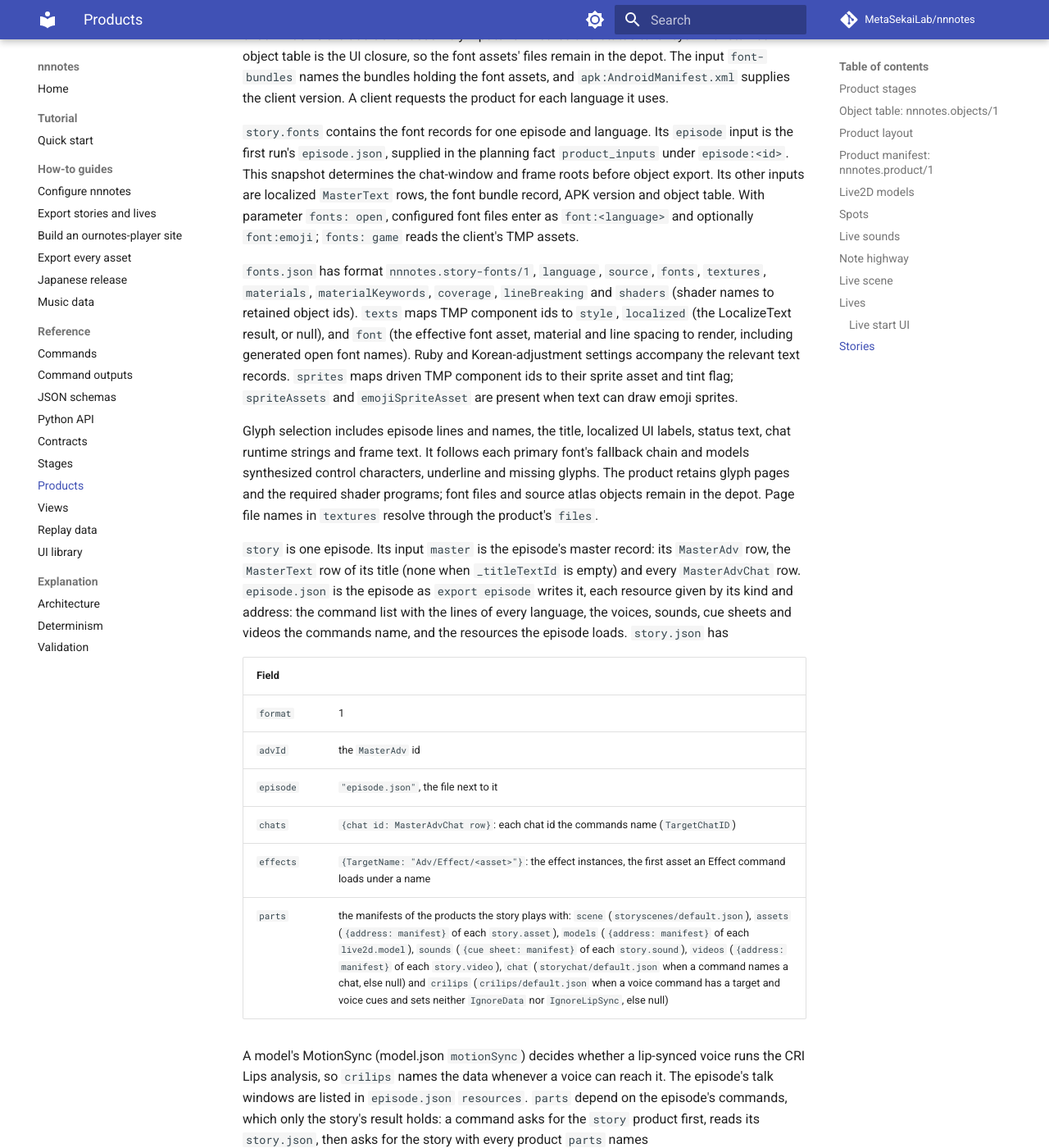
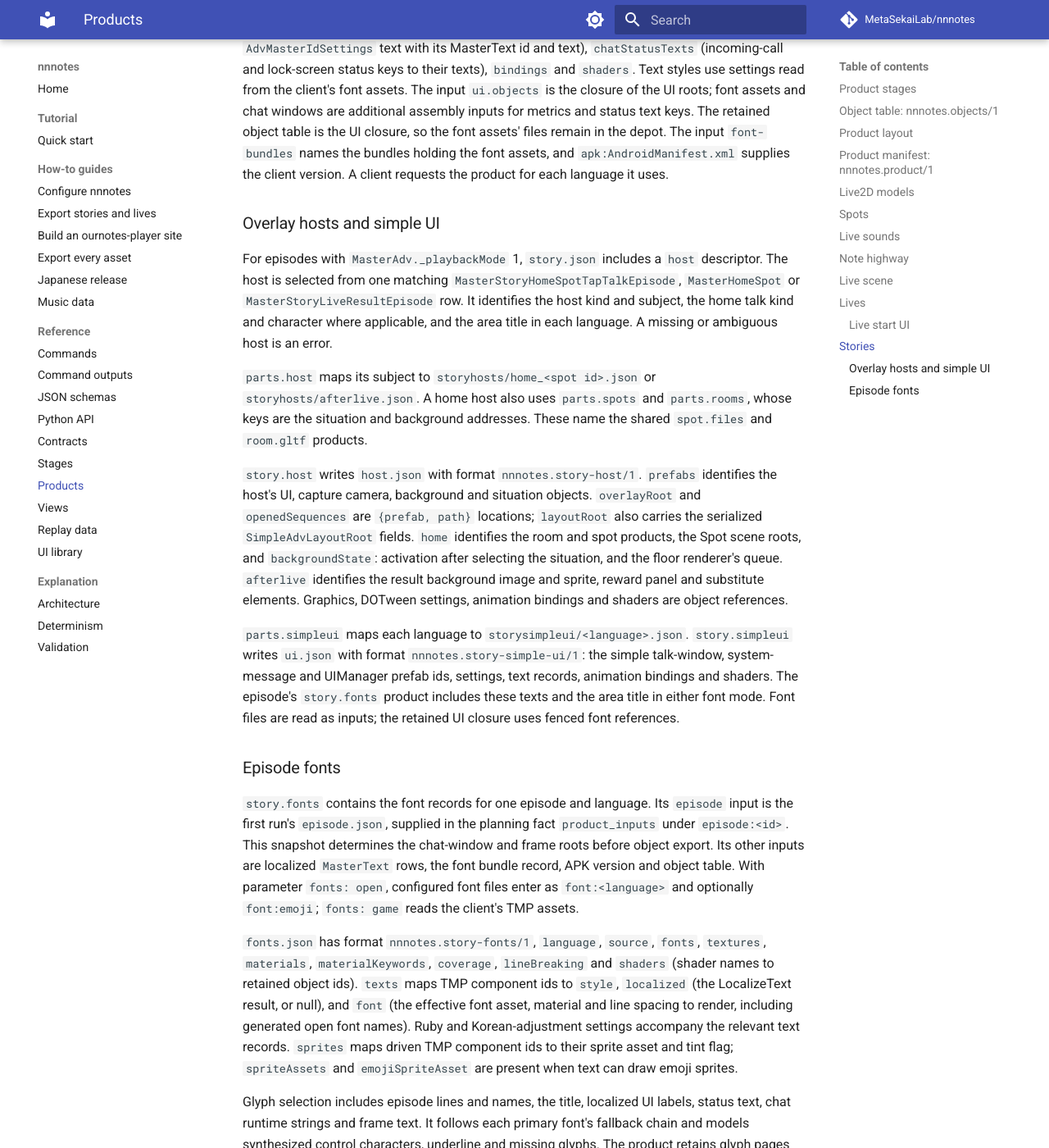
Before and after one commit to MetaSekaiLab/nnnotes, an MkDocs documentation site: the page built from docs/products.md, in a window 1280 px wide and 1400 px high, scrolled down 17931 px. Shown: the whole window at 82% size. Built offline with MkDocs 1.6.1 and Material for MkDocs 9.7.7, drawn with Linux system fonts in a browser that asks for light colours; comment, search, counter and statistics services are not loaded; some of the changed text lies outside the part shown.

Commit message:
docs: describe Overlay story products
Document host selection, simple UI, room object identities and schemas.

```diff
--- a/docs/products.md
+++ b/docs/products.md
@@ -182,6 +182,10 @@ material and each texture is one object of the table, so materials and textures
 texture a material's main slot names is one glTF texture with its own sampler (from the texture's filter, wrap and
 mip count), and textures whose PNG bytes are equal share one glTF image. The `textures` of `room.json` has one entry
 per glTF texture, in glTF order: the Unity texture's name.
+
+`room.json` also records `nodes`, each node's prefab `path` and Mesh object id in glTF node order, and
+`materialIds`, Material object ids in glTF material order. These identify the serialized objects when the room
+is displayed with a host scene's activation and material state.
 
 What draws nothing is not written and `room.json` lists it: a submesh whose material slot is empty
 (`nullMaterialSubmeshes`: `mesh`, object `path` in the prefab, `submesh` index), a MeshFilter without a mesh
@@ -466,6 +470,31 @@ The retained object table is the UI closure, so the font assets' files remain in
 `font-bundles` names the bundles holding the font assets, and `apk:AndroidManifest.xml` supplies the client version.
 A client requests the product for each language it uses.
 
+### Overlay hosts and simple UI
+
+For episodes with `MasterAdv._playbackMode` 1, `story.json` includes a `host` descriptor. The host is selected
+from one matching `MasterStoryHomeSpotTapTalkEpisode`, `MasterHomeSpot` or `MasterStoryLiveResultEpisode` row.
+It identifies the host kind and subject, the home talk kind and character where applicable, and the area title
+in each language. A missing or ambiguous host is an error.
+
+`parts.host` maps its subject to `storyhosts/home_<spot id>.json` or `storyhosts/afterlive.json`. A home host also
+uses `parts.spots` and `parts.rooms`, whose keys are the situation and background addresses. These name the shared
+`spot.files` and `room.gltf` products.
+
+`story.host` writes `host.json` with format `nnnotes.story-host/1`. `prefabs` identifies the host's UI, capture
+camera, background and situation objects. `overlayRoot` and `openedSequences` are `{prefab, path}` locations;
+`layoutRoot` also carries the serialized `SimpleAdvLayoutRoot` fields. `home` identifies the room and spot
+products, the Spot scene roots, and `backgroundState`: activation after selecting the situation, and the floor
+renderer's queue. `afterlive` identifies the result background image and sprite, reward panel and substitute
+elements. Graphics, DOTween settings, animation bindings and shaders are object references.
+
+`parts.simpleui` maps each language to `storysimpleui/<language>.json`. `story.simpleui` writes `ui.json` with
+format `nnnotes.story-simple-ui/1`: the simple talk-window, system-message and UIManager prefab ids, settings,
+text records, animation bindings and shaders. The episode's `story.fonts` product includes these texts and the
+area title in either font mode. Font files are read as inputs; the retained UI closure uses fenced font references.
+
+### Episode fonts
+
 `story.fonts` contains the font records for one episode and language. Its `episode` input is the first run's
 `episode.json`, supplied in the planning fact `product_inputs` under `episode:<id>`. This snapshot determines the
 chat-window and frame roots before object export. Its other inputs are localized `MasterText` rows, the font
```
Also changed, not shown: docs/commands.md (+8 -0 lines), docs/contracts.md (+4 -0 lines), docs/export.md (+3 -0 lines), docs/schemas.md (+2 -0 lines), docs/stages.md (+2 -0 lines).
